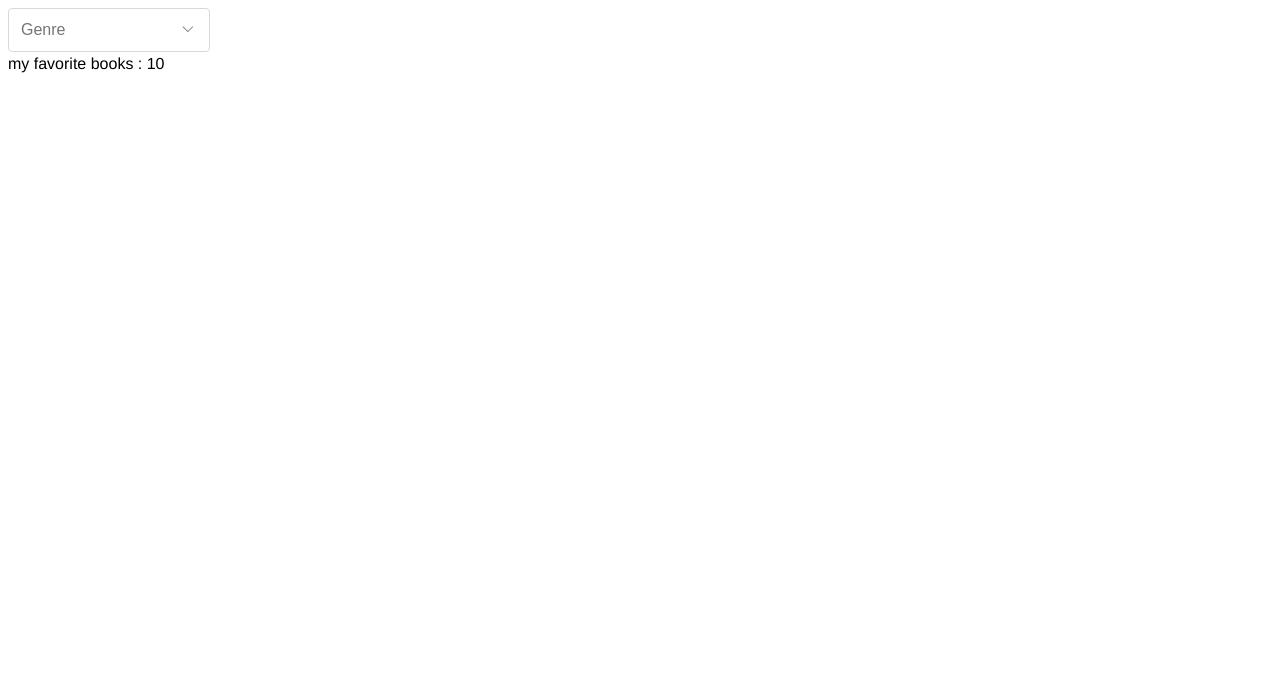
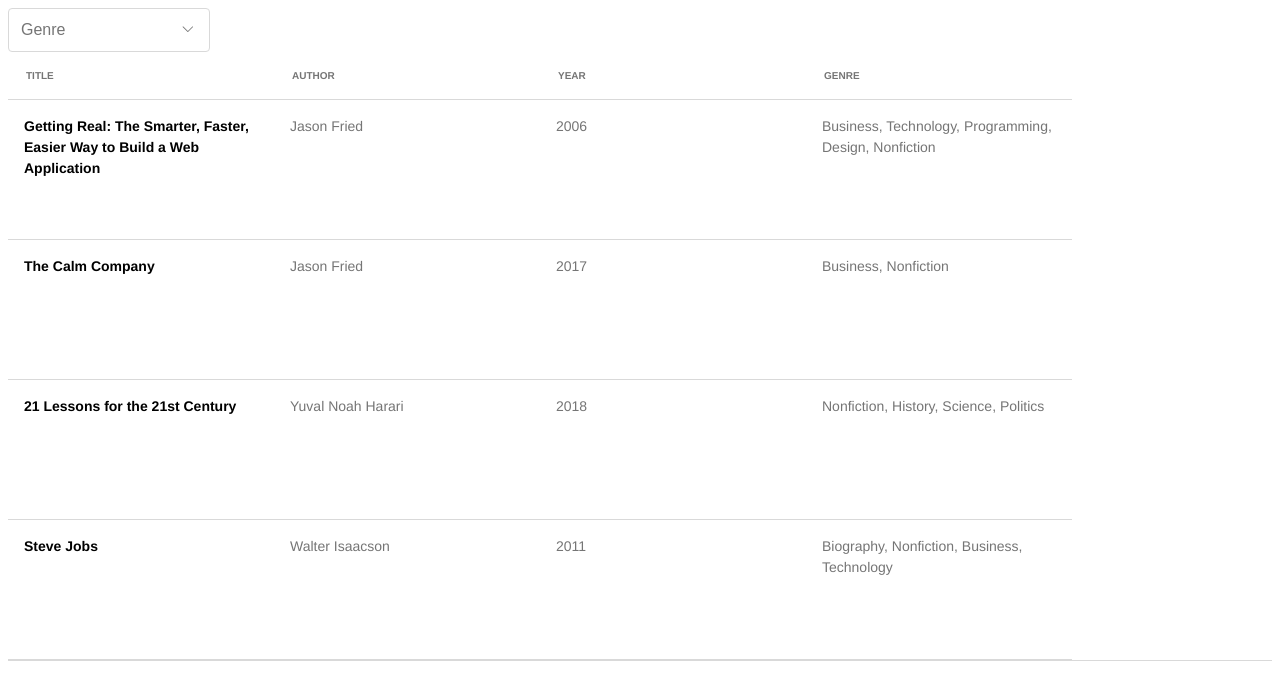
Before and after one commit to github-mathieu-salles/my-favorite-books, a React (Vite) app: page / in a window 1280 px wide. Shown: the top 700 px of the page. Built offline with nearby package versions, Linux system fonts and the light colour scheme.

Commit message:
feat(my-favorite-books): add table component

```diff
--- a/src/App.jsx
+++ b/src/App.jsx
@@ -1,15 +1,14 @@
 import {useMyFavoriteBooks} from "./hooks/useMyFavoriteBooks.js";
-import {LoadingIndicator} from "./components/loadingIndicator/loadingIndicator.jsx";
 import {SearchSelect} from "./_designSystem/searchSelect/searchSelect.jsx";
+import {FavoriteBookTable} from "./components/favoriteBooksTable/favoriteBookTable.jsx";
 
 export const App = () => {
   const { state: {books, genreOptions, isLoading}, selectedGenre, setSelectedGenre } = useMyFavoriteBooks()
 
   return (
     <>
-      <LoadingIndicator isLoading={isLoading} />
       <SearchSelect options={genreOptions} value={selectedGenre} onChange={setSelectedGenre} placeholder="Genre" />
-      <p>my favorite books : {books.length}</p>
+      <FavoriteBookTable books={books} isLoading={isLoading} />
     </>
   )
 }
--- a/src/_designSystem/searchSelect/searchSelect.jsx
+++ b/src/_designSystem/searchSelect/searchSelect.jsx
@@ -1,13 +1,11 @@
 import {useEffect, useState} from "react";
 
-import './searchSelect.scss';
 import clearIcon from "./assets/_ClearIcon.png";
 import rightIcon from "./assets/_RightIcon.png";
 
-const capitalize = (string) => {
-  if (!string) return ''
-  return string.charAt(0).toUpperCase() + string.slice(1);
-}
+import {capitalize} from "../../helpers/string.jsx";
+
+import './searchSelect.scss';
 
 export const SearchSelect = ({ options, value, onChange, placeholder }) => {
   const [isDropdownOpen, setIsDropdownOpen] = useState(false)
--- /dev/null
+++ b/src/_designSystem/table/table.jsx
@@ -0,0 +1,32 @@
+import {LoadingIndicator} from "../../components/loadingIndicator/loadingIndicator.jsx";
+
+import './table.scss'
+
+export const Table = ({ meta, data, isLoading}) => {
+  if (data.length === 0) return null
+  return (
+    <table className="Table">
+      <thead>
+      <tr>
+        {meta.map(({header}) => (
+          <th key={header}>{header}</th>
+        ))}
+      </tr>
+      </thead>
+      {!isLoading
+        ? <tbody>
+          {data.map((row) => (
+            <tr key={row.title}>
+              {meta.map(({key, transformer}) => (
+                <td key={row[key]}>{transformer ? transformer(row[key]) : row[key]}</td>
+              ))}
+            </tr>
+          ))}
+        </tbody>
+        : <div className="Table-body--loading">
+          <LoadingIndicator isLoading={isLoading}/>
+        </div>
+      }
+    </table>
+  )
+}
--- /dev/null
+++ b/src/_designSystem/table/table.scss
@@ -0,0 +1,41 @@
+.Table {
+  border-collapse: collapse;
+  border-bottom: 1px solid #D9D9D9;
+  display: block;
+  height: calc(138px * 4 + 56.5px);
+  overflow: scroll;
+
+  th {
+    border-bottom: 1px solid #D9D9D9;
+    color: #757575;
+    font-size: .625rem;
+    padding: 16px 18px;
+    text-align: left;
+    text-transform: uppercase;
+    width: 230px;
+  }
+
+  tr td {
+    border-top: 1px solid #D9D9D9;
+    font-size: .875rem;
+    height: 107px;
+    padding: 16px;
+    vertical-align: top;
+
+    &:first-child {
+      font-weight: 700;
+    }
+
+    &:not(:first-child) {
+      color: #757575;
+    }
+  }
+
+  .Table-body--loading {
+    align-items: center;
+    display: flex;
+    justify-content: center;
+    height: calc(100% - 56.5px);
+    width: 100%;
+  }
+}
--- /dev/null
+++ b/src/components/favoriteBooksTable/favoriteBookTable.jsx
@@ -0,0 +1,28 @@
+import {Table} from "../../_designSystem/table/table.jsx";
+import {capitalize} from "../../helpers/string.jsx";
+
+export const FavoriteBookTable = ({ books, isLoading }) => {
+
+  const meta = [
+    {
+      header: 'title',
+      key: 'title',
+    },
+    {
+      header: 'author',
+      key: 'author',
+    },
+    {
+      header: 'year',
+      key: 'year',
+    },
+    {
+      header: 'genre',
+      key: 'genre',
+      transformer: (genre) => genre.map(capitalize).join(', '),
+    },
+  ]
+  return (
+    <Table meta={meta} data={books} isLoading={isLoading} />
+  )
+}
--- /dev/null
+++ b/src/helpers/string.jsx
@@ -0,0 +1,5 @@
+
+export const capitalize = (string) => {
+  if (!string) return ''
+  return string.charAt(0).toUpperCase() + string.slice(1);
+}
```
